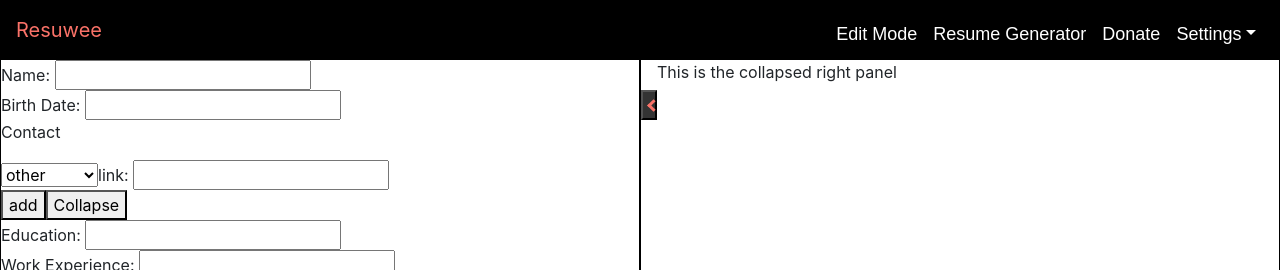
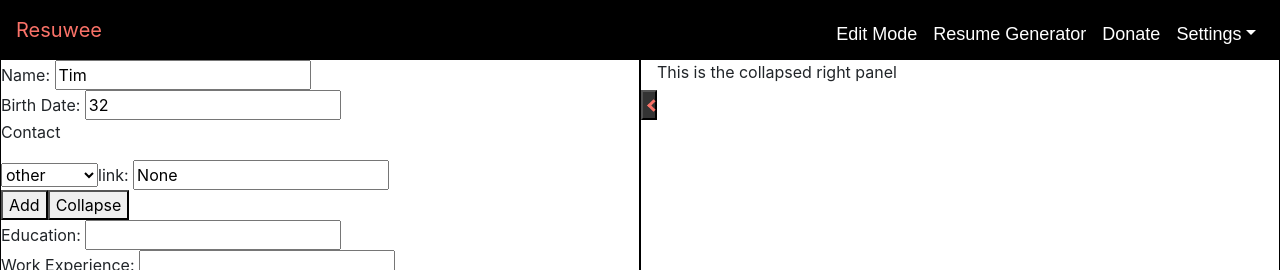
Before and after one commit to Lorraine-Lyu/resuwee, a React (Create React App) app: page / in a window 1280 px wide. Shown: the top 270 px of the page. Built offline with nearby package versions, Linux system fonts and the light colour scheme; a web font is replaced by a local one.

Commit message:
just started lifting state up

```diff
--- a/src/App.css
+++ b/src/App.css
@@ -137,6 +137,10 @@ i {
   border: 1px black solid;
 }
 
+.ContactList {
+  border: 1px black solid;
+}
+
 ::-webkit-scrollbar-track
 {
     -webkit-box-shadow: inset 0 0 6px rgba(0,0,0,0.3);
--- a/src/App.js
+++ b/src/App.js
@@ -2,7 +2,7 @@ import React, { Component } from 'react';
 import logo from './logo.svg';
 import './App.css';
 import styled from 'styled-components';
-import './util.js';
+import {contact, user, education} from './util.js';
 
 import {
   Collapse,
@@ -17,13 +17,15 @@ import {
   DropdownMenu,
   DropdownItem } from 'reactstrap';
 
-
 class App extends Component {
   constructor(props){
     super(props);
+    var u = new user("Tim", "32");
+    this.binded = this.expandRight.bind(this);
     this.state = {
       rightIsExpanded: false,
       content: "This is the collapsed right panel",
+      user: u,
     };
 
   }
@@ -31,22 +33,24 @@ class App extends Component {
     console.log(this.state.rightIsExpanded);
     this.setState({rightIsExpanded:!this.state.rightIsExpanded});
   };
-  binded = this.expandRight.bind(this);
+
+
   render() {
+    // console.log(this.state.user);
       const newContent = "This is the expanded right panel";
       if(this.state.rightIsExpanded){
         const styleDiv = styled(RightPanel)`width:100%`;
         return(
         <div>
           <NavBar />
-          <RightPanel className = "expanded" content = {newContent} expandRight = {this.binded} direction = "right" />
+          <RightPanel className = "expanded" content = {newContent} profile={this.state.user} expandRight = {this.binded} direction = "right" />
         </div>);
       } else{
         return(
         <div>
           <NavBar />
-          <LeftPanel className = "LeftPanel"/>
-          <RightPanel className = "RightPanel" content = {this.state.content} expandRight = {this.binded} direction = "left"/>
+          <LeftPanel className = "LeftPanel" profile={this.state.user}/>
+          <RightPanel className = "RightPanel" content = {this.state.content} profile={this.state.user} expandRight = {this.binded} direction = "left"/>
         </div>);
       }
 
@@ -59,11 +63,13 @@ class LeftPanel extends Component {
   }
 
   render() {
+    console.log(this.props.profile);
     return(
+
       <div className = "LeftPanel">
           <div className = "Personal Info">
-            Name: <input type="text" name="name"></input><br></br>
-            Birth Date: <input type="text" name="birth date"></input><br></br>
+            Name: <input type="text" name="name" value={this.props.profile.name}></input><br></br>
+          Birth Date: <input type="text" name="birth date" value={this.props.profile.age}></input><br></br>
             <ContactList className="ContactList"></ContactList>
             Education: <input type="text" name="education"></input><br></br>
             Work Experience: <input type="text" name="work experience"></input><br></br>
@@ -103,21 +109,11 @@ class CollapseBtn extends Component {
     // console.log(this.props.direction);
     return(
       <button className={"triangle-" + this.props.direction} onClick = {()=>this.props.expandRight()}>
-        {this.props.direction == "right" ? (<i className="right" />) : (<i className="left"/>)}
+        {this.props.direction === "right" ? (<i className="right" />) : (<i className="left"/>)}
       </button>
     )
       }
 }
-
-
-class contact{
-  constructor(index, name ,link){
-    this.index = index;
-    this.name = name;
-    this.link = link;
-  }
-}
-
 
 class ContactList extends Component {
   constructor(props) {
@@ -150,16 +146,28 @@ class ContactList extends Component {
     });
   }
 
-  update(key,value){
-    if(key == null) {
+  update(index,type,value){
+    const lst = this.state.info;
+    console.log(index);
+    var c;
+      for (c of lst) {
+        if (c.index === index) {
+          if(type ===  'n') {
+            c.name = value;
+          } else {
+            c.value = value;
+          }
+        }
+      }
+    }
 
-    }
-  }
+
+
 
   render(){
     const contacts = this.state.info;
     const input = contacts.map((contact)=>
-      <ContactUnit menu={this.state.menu} key={contact.index} value={contact} callBk={this.update}></ContactUnit>
+      <ContactUnit menu={this.state.menu} key={contact.index+'unit'} value={contact} callBk={this.update}></ContactUnit>
   );
 
     if(!this.state.isOpen) {
@@ -175,7 +183,7 @@ class ContactList extends Component {
         <div className="openedContactTitle">
           <p>Contact</p>
           {input}
-          <button className="addBtn" onClick={this.add}>add</button>
+          <button className="addBtn" onClick={this.add}>Add</button>
           <button className="expandBtn" onClick={this.expand}>Collapse</button>
         </div>
       </div>
@@ -189,22 +197,23 @@ class ContactUnit extends Component{
   }
   render(){
     const allOptions = this.props.menu;
-    const curr = this.props.key;
+    const curr = this.props.value.index;
     const update = this.props.callBk;
     const options = allOptions.map(function(option,curr,update){
-      if (option == curr) {
-        return <option value={option} selected >{option}</option>
+      if (option === curr) {
+        return <option value={option} key={curr} selected >{option}</option>
       } else {
-        return <option value={option}>{option}</option>
+        return <option value={option} key={curr}>{option}</option>
       }
     }
 
   );
-    const select = <select name='contactMethods' onChange={update(curr, 'n', this.value)}>{options}</select>
+    console.log(curr);
+    const select = <select name='contactMethods' key={curr+'select'} onChange={update(curr, 'n', this.value)}>{options}</select>
     return (
-      <div className="contactUnit" >
+      <div className="contactUnit" key={this.props.index+'div'}>
         {select}
-        link: <input type="text" className="contactInput" onChange={update(curr, 'l', this.value)}></input>
+        link: <input type="text" className="contactInput" key={curr+'input'} value={this.props.value.link} onChange={update(curr, 'l', this.value)}></input>
       </div>
     )
   }
--- a/src/util.js
+++ b/src/util.js
@@ -1 +1,25 @@
-import React, { Component } from 'react';
+export class user {
+  constructor(name, age){
+    this.name= name;
+    this.age = age;
+    this.contact= [new contact(1, 'other', 'none')];
+    this.education=[new education('school name', 'year', 'field of study')];
+  }
+}
+
+
+export class contact {
+  constructor(index, name ,link){
+    this.index= index;
+    this.name = name;
+    this.link = link;
+  }
+}
+
+export class education {
+  constructor(school, year, field){
+    this.school = school;
+    this.year = year;
+    this.field = field;
+  }
+}
```
